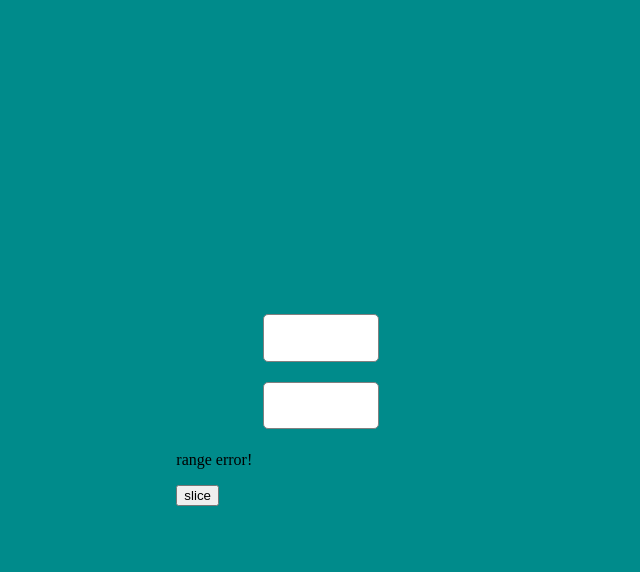
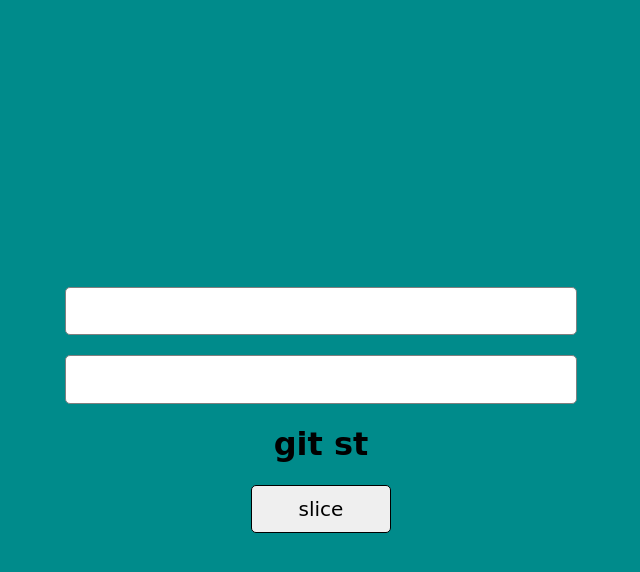
Before and after one commit to ben64103/my-intern-project, a plain HTML site: page Slice Text/main.html in a window 1280 px wide. Both pictures are taken after a click on the button "slice". Shown: the whole page, without its empty margins (319-959 px from the left). Drawn offline with Linux system fonts and the light colour scheme.

Commit message:
saving files for nxt project

```diff
--- a/Slice Text/main.html
+++ b/Slice Text/main.html
@@ -50,10 +50,17 @@
 
             message.textContent = string.slice(entry1, entry2)
 
-            if(entry2 > string.length  || entry1 > entry2 || entry2 <= 0 ){
+            if(entry1 < string.length){
+                message.textContent = string.slice(entry1, entry2)
+                message.textContent = 'git st'
+            }
+            else if(entry1 > string.length || entry2 > string.length  || entry1 > entry2 || entry2 <= 0 ){
                 error.textContent = 'range error!'
                 message.textContent = '';
             }
+            // else if (entry1 < entry2){
+            //     message.textContent = string.slice(entry1, entry2)
+            // }
             else {
                 error.textContent = ''
             }
--- a/Slice Text/style.css
+++ b/Slice Text/style.css
@@ -1,3 +1,7 @@
+* {
+    font-family: cursive;
+}
+
 body {
     width: 100%;
     height: 100vh;
@@ -10,10 +14,12 @@ body {
     overflow: hidden;
 }
 
-.container {
+#wrapper {
     width: 100%;
     margin: auto;
+    text-align: center;
 }
+
 .container input{
     display: block;
     width: 40%;
@@ -27,3 +33,14 @@ body {
 .container input:focus {
     outline: 3px solid gray;
 }
+#btn {
+    width: 140px;
+    padding: 0.7rem;
+    border-radius: 5px;
+    border: 1px solid ;
+    font-size: 20px;
+    cursor: pointer;
+}
+#error {
+    color: red;
+}
```
